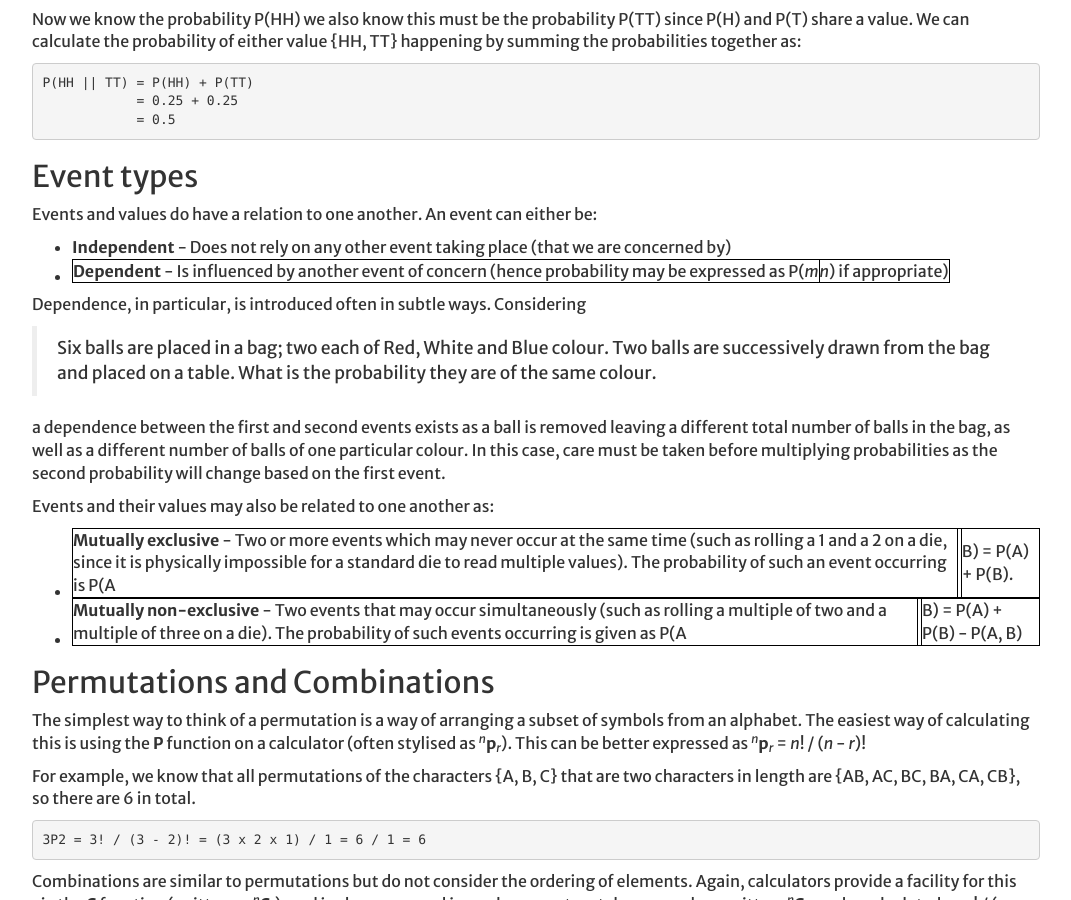
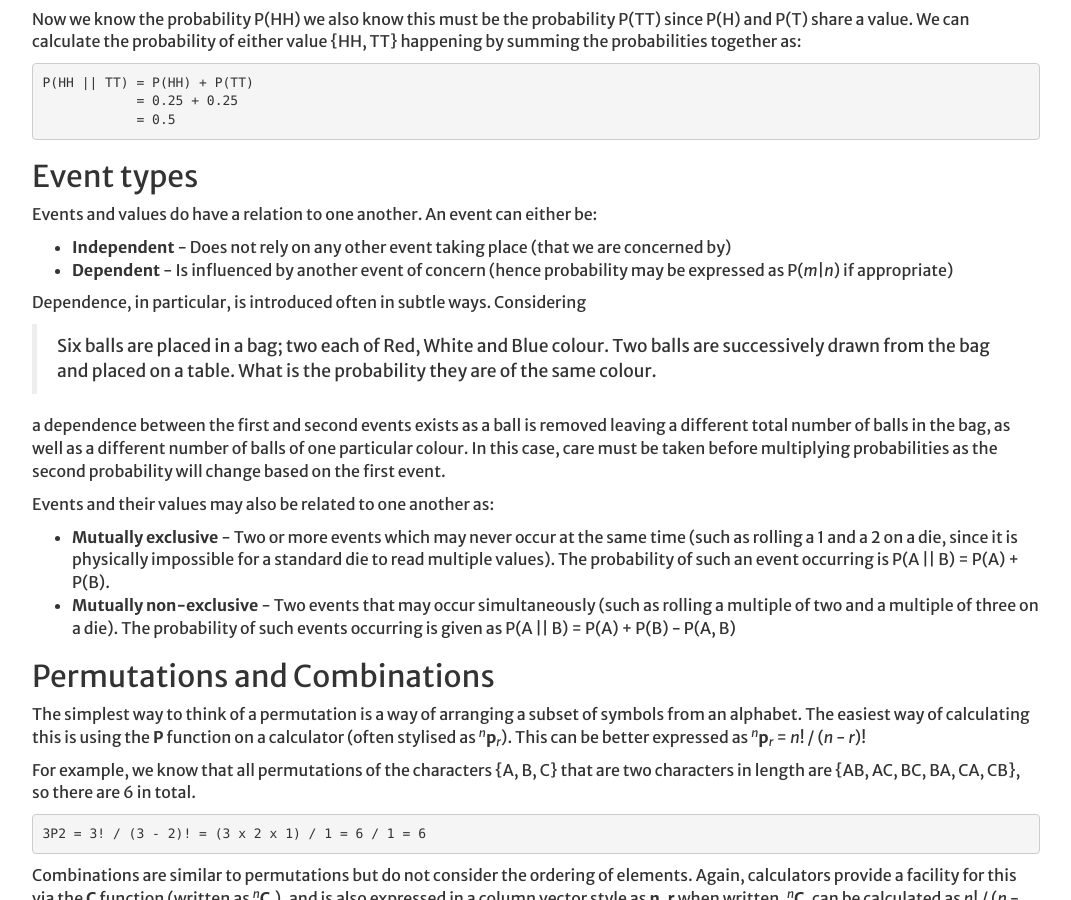
Before and after one commit to alwaysbusy/csmaths, a Jekyll site: the page built from topics/numeric/probability.md, in a window 1280 px wide and 900 px high, scrolled down 874 px. Shown: the whole window, without its empty margins (104-1175 px from the left). Built offline with Jekyll 4.4.1, drawn with Linux system fonts in a browser that asks for light colours; nearby versions of some CDN libraries; some of the changed lines change nothing that is shown.

Commit message:
Formatting fixes

```diff
--- a/topics/numeric/probability.md
+++ b/topics/numeric/probability.md
@@ -37,7 +37,7 @@ Now we know the probability P(HH) we also know this must be the probability P(TT
 Events and values do have a relation to one another.  An event can either be:
 
 * **Independent** - Does not rely on any other event taking place (that we are concerned by)
-* **Dependent** - Is influenced by another event of concern (hence probability may be expressed as P(*m*|*n*) if appropriate)
+* **Dependent** - Is influenced by another event of concern (hence probability may be expressed as P(*m*&#124;*n*) if appropriate)
 
 Dependence, in particular, is introduced often in subtle ways.  Considering
 
@@ -47,8 +47,8 @@ a dependence between the first and second events exists as a ball is removed lea
 
 Events and their values may also be related to one another as:
 
-* **Mutually exclusive** - Two or more events which may never occur at the same time (such as rolling a 1 and a 2 on a die, since it is physically impossible for a standard die to read multiple values).  The probability of such an event occurring is P(A || B) = P(A) + P(B).
-* **Mutually non-exclusive** - Two events that may occur simultaneously (such as rolling a multiple of two and a multiple of three on a die).  The probability of such events occurring is given as P(A || B) = P(A) + P(B) - P(A, B)
+* **Mutually exclusive** - Two or more events which may never occur at the same time (such as rolling a 1 and a 2 on a die, since it is physically impossible for a standard die to read multiple values).  The probability of such an event occurring is P(A &#124;&#124; B) = P(A) + P(B).
+* **Mutually non-exclusive** - Two events that may occur simultaneously (such as rolling a multiple of two and a multiple of three on a die).  The probability of such events occurring is given as P(A &#124;&#124; B) = P(A) + P(B) - P(A, B)
 
 ## Permutations and Combinations
 The simplest way to think of a permutation is a way of arranging a subset of symbols from an alphabet.  The easiest way of calculating this is using the **P** function on a calculator (often stylised as <sup>*n*</sup>**p**<sub>*r*</sub>).  This can be better expressed as <sup>*n*</sup>**p**<sub>*r*</sub> = *n*! / (*n* - *r*)!
```
